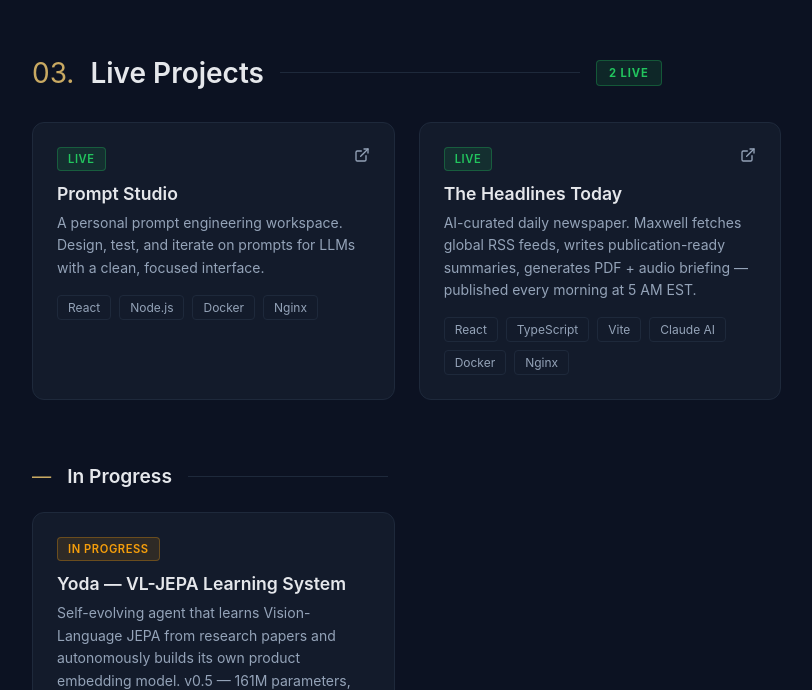
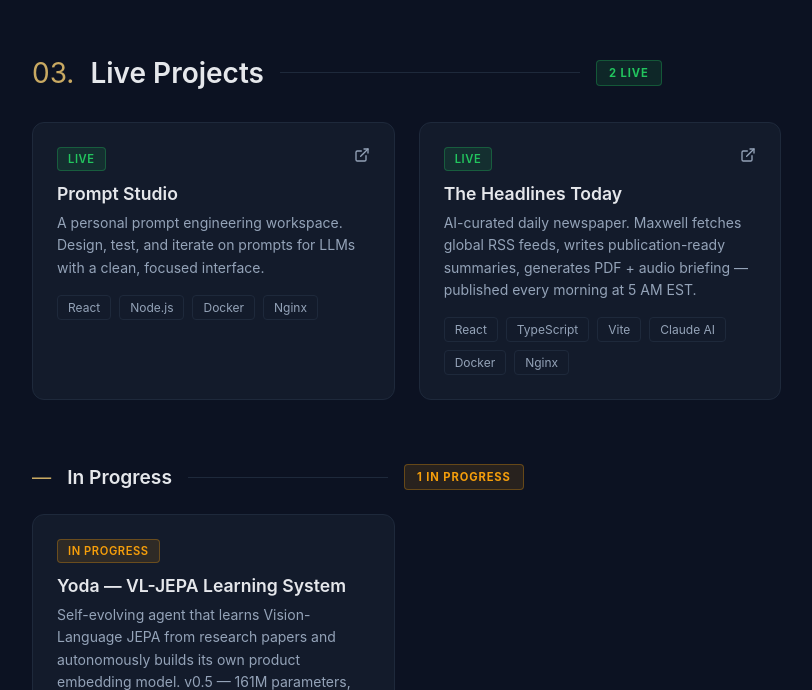
Before and after one commit to suhailtajshaik/lab, a React (Vite) app: page / in a window 1280 px wide. Shown: the part 2268-2958 px from the top of the page, without its empty margins (40-852 px from the left). Built offline with nearby package versions, Linux system fonts and the light colour scheme.

Commit message:
fix: add IN PROGRESS badge to section header; correct stats to 2 live projects

```diff
--- a/src/components/AboutLab.tsx
+++ b/src/components/AboutLab.tsx
@@ -1,7 +1,7 @@
 export default function AboutLab() {
   const stats = [
     { value: '6', label: 'Active Agents' },
-    { value: '3', label: 'Live Projects' },
+    { value: '2', label: 'Live Projects' },
     { value: '1', label: 'Model Training' },
   ]
 
--- a/src/components/Projects.tsx
+++ b/src/components/Projects.tsx
@@ -118,6 +118,14 @@ export default function Projects() {
             <span style={{ color: '#c9a962', fontWeight: 400 }}>—</span>
             In Progress
             <span style={{ height: '1px', background: '#1e293b', flex: 1, maxWidth: '200px' }} />
+            <span style={{
+              fontSize: '0.7rem', fontWeight: 700, letterSpacing: '0.08em',
+              background: 'rgba(245, 158, 11, 0.12)', color: '#f59e0b',
+              border: '1px solid rgba(245, 158, 11, 0.3)',
+              padding: '0.3rem 0.75rem', borderRadius: '4px',
+            }}>
+              {inProgressProjects.length} IN PROGRESS
+            </span>
           </h3>
           <div style={{ display: 'grid', gridTemplateColumns: 'repeat(auto-fill, minmax(340px, 1fr))', gap: '1.5rem' }}>
             {inProgressProjects.map(p => <ProjectCard key={p.name} project={p} />)}
```
